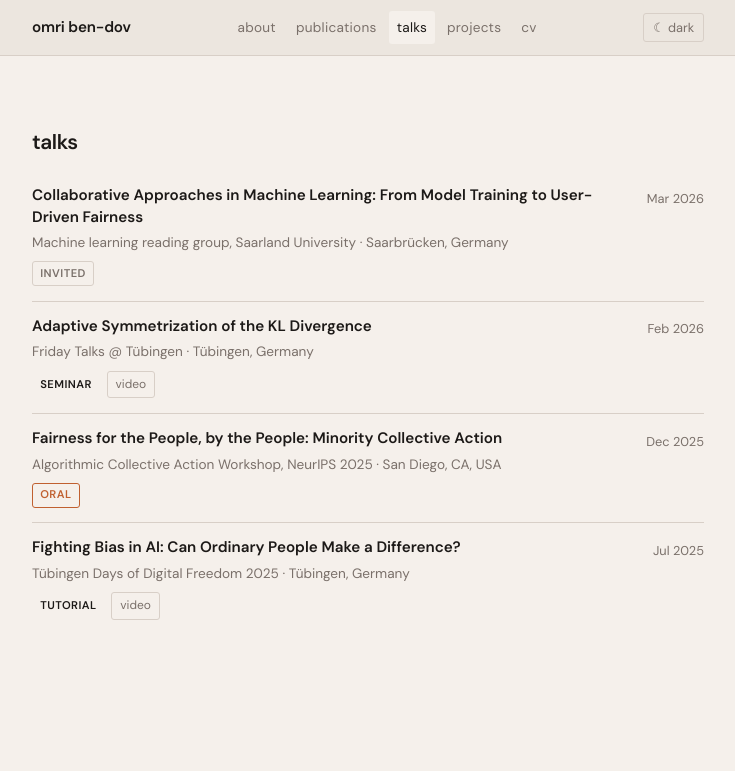
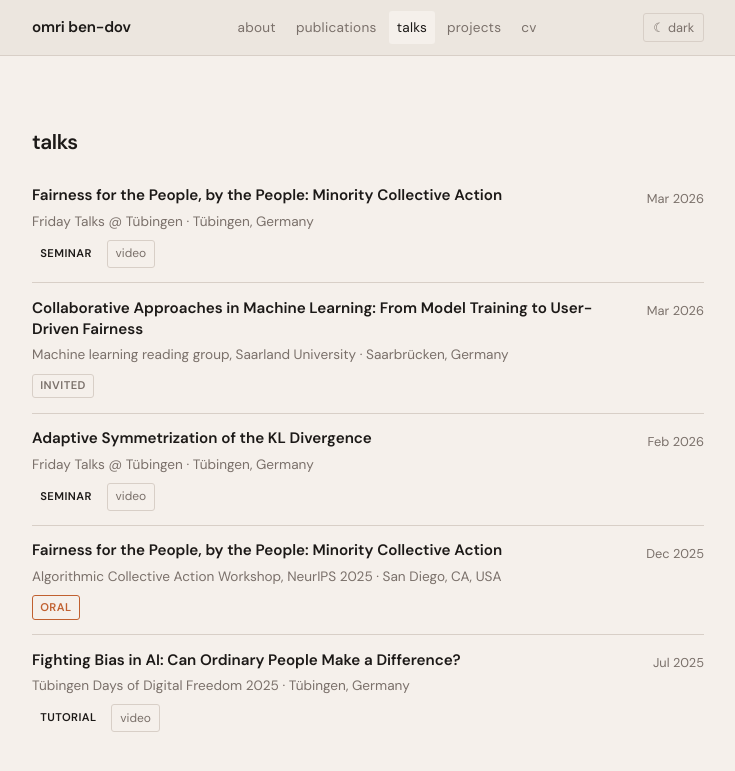
Before and after one commit to beomri/beomri.github.io, a Jekyll site: the page built from _pages/talks.md, in a window 1280 px wide and 900 px high. Shown: the top 771 px of the window, without its empty margins (272-1007 px from the left). Built offline with Jekyll 4.4.1, drawn with Linux system fonts in a browser that asks for light colours; some web fonts are replaced; a style sheet for code colours, icons or effects is not loaded.

Commit message:
add talk

```diff
--- a/_data/talks.yml
+++ b/_data/talks.yml
@@ -1,3 +1,12 @@
+- title: "Fairness for the People, by the People: Minority Collective Action"
+  venue: "Friday Talks @ Tübingen"
+  date: 2026-03-20
+  location: "Tübingen, Germany"
+  url: https://fridaytalks.github.io/
+  video: https://www.youtube.com/watch?v=Qt_w7LpphpQ
+  type: seminar
+
+
 - title: "Collaborative Approaches in Machine Learning: From Model Training to User-Driven Fairness"
   venue: "Machine learning reading group, Saarland University"
   date: 2026-03-04
```
